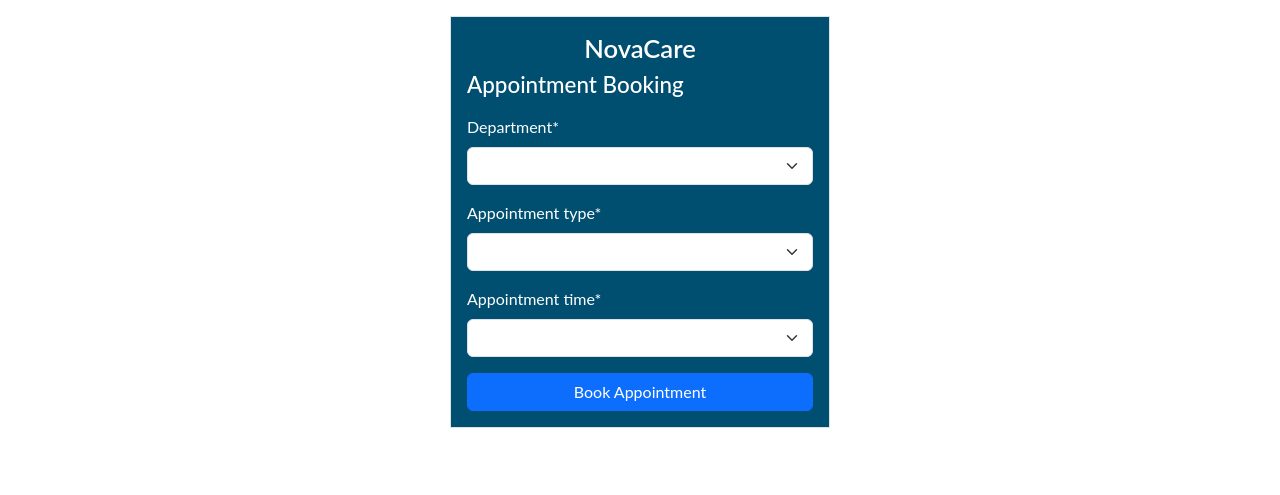
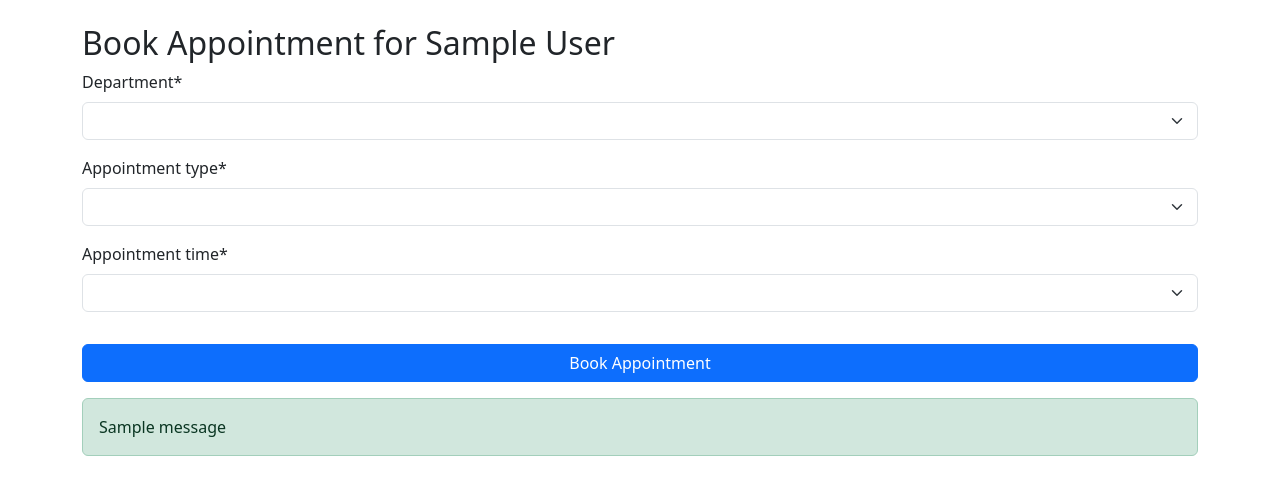
Before and after one commit to CodeOmari/NovaCare, a Django app: template templates/appointment_form.html in a window 1280 px wide. Shown: the top 495 px of the page. Run offline with Django 5.2, Linux system fonts and the light colour scheme; tables that the repository leaves empty hold one stand-in row (values such as "Sample post"); the template is opened without the code that fills it: values that come from a table or form of the project are taken from there, most other values are stand-ins (such as "Sample title", 1, 10 or a date in 2020); one stand-in notice (Sample message) is shown; parts of the project's set-up code (start-up, migrations or seed data) failed here and were passed over; some libraries are stand-ins or nearby versions.

Commit message:
appointment form template

```diff
--- a/templates/appointment_form.html
+++ b/templates/appointment_form.html
@@ -13,18 +13,20 @@
   <title>NovaCare - Appointment</title>
 </head>
 <body>
-    <div class="container">
-        <div class="row justify-content-center">
-            <div class="col-sm-4 border mt-3 px-3 py-3 mb-3 register_form text-white">
-                <form action="{% url 'add_client' %}" method="post">
-                    <h2 class="company text-center">NovaCare</h2>
-                    <h5 class="form-name mb-3">Appointment Booking</h5>
-                    {% csrf_token %}
-                    {{ form | crispy}}
-                    <button class="btn btn-primary w-100">Book Appointment</button>
-                </form>
-            </div>
+         <div class="container mt-4">
+            <h2>Book Appointment for {{ patient.first_name }} {{ patient.last_name }}</h2>
+            <form method="POST">
+                {% csrf_token %}
+                {{ form | crispy }}
+                <button class="btn btn-primary mt-3 w-100" type="submit">Book Appointment</button>
+            </form>
+            {% if messages %}
+                {% for message in messages %}
+                    <div class="alert {{ message.tags }} mt-3" role="alert">
+                        {{ message }}
+                    </div>
+                {% endfor %}
+            {% endif %}
         </div>
-    </div>
 </body>
 </html>
```
